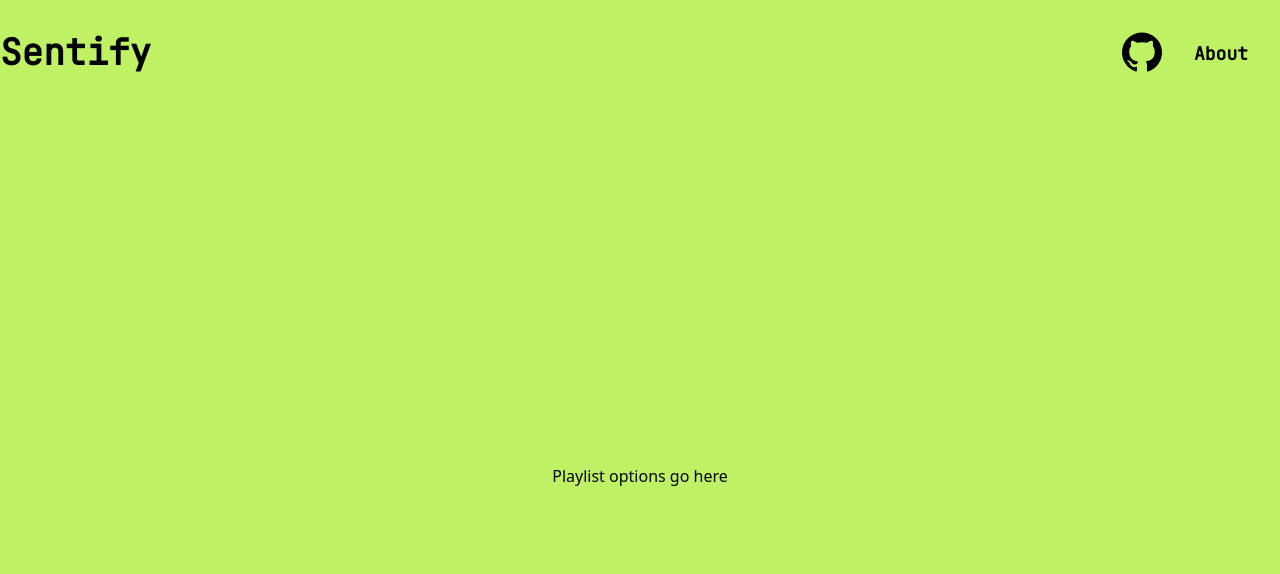
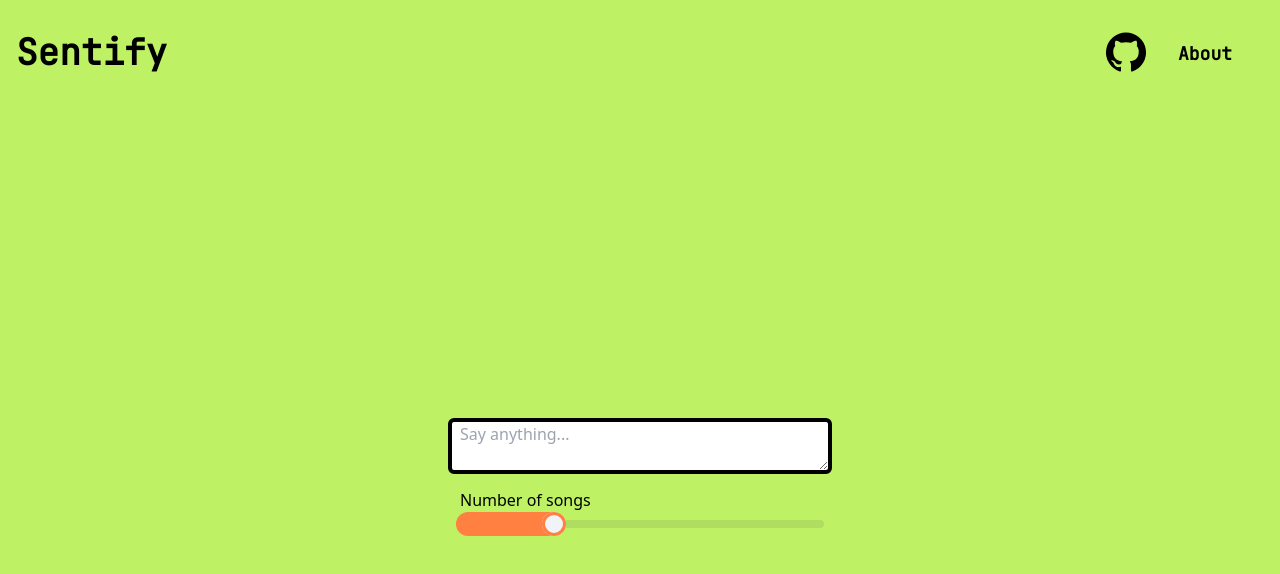
Before and after one commit to afoshiok/Sentify, a Vue app in the folder frontend/sentify/: page /playlist in a window 1280 px wide. Shown: the top 574 px of the page. Built offline with nearby package versions, Linux system fonts and the light colour scheme.

Commit message:
Added DaisyUI component library

```diff
--- a/frontend/sentify/package.json
+++ b/frontend/sentify/package.json
@@ -12,6 +12,7 @@
     "@fontsource/ibm-plex-mono": "^4.5.13",
     "@fontsource/jetbrains-mono": "^4.5.12",
     "axios": "^1.2.3",
+    "daisyui": "^2.47.0",
     "vue": "^3.2.45",
     "vue-router": "^4.1.6"
   },
--- a/frontend/sentify/src/App.vue
+++ b/frontend/sentify/src/App.vue
@@ -1,6 +1,6 @@
 <template>
   <body class="container mx-auto">
-    <header class="flex my-8">
+    <header class="flex my-8 mx-4">
       <h1 class="flex-auto text-4xl text-bold" id="Title">Sentify</h1>
       <div class="flex flex-row">
         <a href="https://github.com/afoshiok/Perfect-Spotify-Playlist">
--- a/frontend/sentify/src/components/Playlist.vue
+++ b/frontend/sentify/src/components/Playlist.vue
@@ -1,5 +1,14 @@
 <template>
     <section class="flex flex-col justify-center items-center align-center min-h-[92vh]">
-        <h1>Playlist options go here</h1>
+        <form class="">
+            <div>
+                <textarea class="border-4 border-black px-2 m-2 rounded-md w-96" type="text" placeholder="Say anything..."></textarea>
+            </div>
+            <div class="mx-4">
+                <label class="px-1">Number of songs</label>
+                <input type="range" min="0" max="100" value="25" class="range range-primary" step="25"/>
+            </div>
+
+        </form>
     </section>
 </template>
--- a/frontend/sentify/tailwind.config.cjs
+++ b/frontend/sentify/tailwind.config.cjs
@@ -7,5 +7,39 @@ module.exports = {
   theme: {
     extend: {},
   },
-  plugins: [],
+  plugins: [require("daisyui")],
+
+  daisyui: {
+    styled: true,
+    themes: [
+      {
+        mytheme: {
+
+              "primary": "#FF8040",
+
+              "secondary": "#e58124",
+
+              "accent": "#e5918e",
+
+              "neutral": "#201523",
+
+              "base-100": "#F1F3F8",
+
+              "info": "#6EB0F7",
+
+              "success": "#1AD59D",
+
+              "warning": "#EEC658",
+
+              "error": "#FB3613",
+        },
+      },
+    ],
+    base: false,
+    utils: true,
+    logs: true,
+    rtl: false,
+    prefix: "",
+    darkTheme: "dark",
+  },
 }
```
Also changed, not shown: 1 other file (tests, documents, lock files or other folders).
